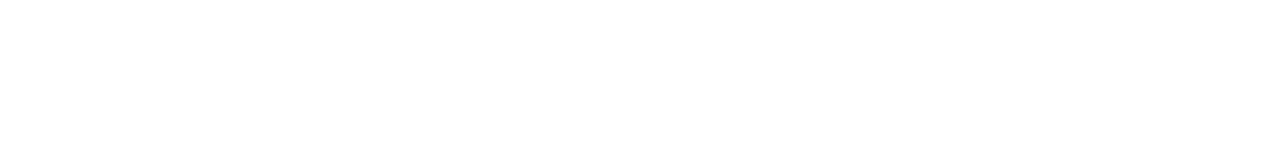
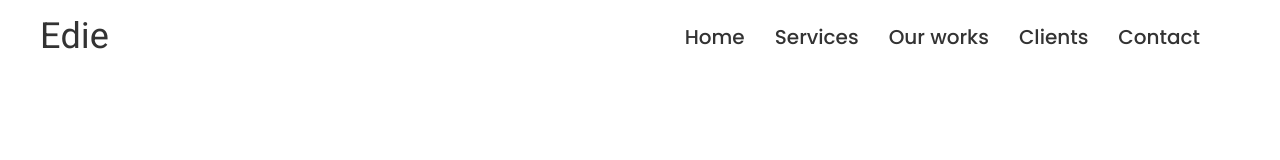
Before and after one commit to Ahammad204/Edie_homepage, a plain HTML site: page index.html in a window 1280 px wide. Drawn offline with Linux system fonts and the light colour scheme.

Commit message:
design navbar

```diff
--- /dev/null
+++ b/css/banner.css
@@ -0,0 +1,27 @@
+/* Header section styling */
+
+/* Navbar style */
+.navbar {
+  display: flex;
+  justify-content: space-between;
+  align-items: center;
+}
+
+.logo-title {
+  font-family: Heebo;
+  font-size: 36px;
+  font-weight: 400;
+}
+
+.nav-options {
+  display: flex;
+  gap: 30px;
+  margin-right: 40px;
+}
+.nav-option {
+  cursor: pointer;
+  font-family: Poppins;
+  font-size: 20px;
+  font-weight: 500;
+
+}
--- a/css/root.css
+++ b/css/root.css
@@ -1,5 +1,5 @@
 
-@import url('https://fonts.googleapis.com/css2?family=Poppins:ital,wght@0,100;0,200;0,300;0,400;0,500;0,600;0,700;0,800;0,900;1,100;1,200;1,300;1,400;1,500;1,600;1,700;1,800;1,900&display=swap');
+@import url('https://fonts.googleapis.com/css2?family=Heebo:wght@100..900&family=Poppins:ital,wght@0,100;0,200;0,300;0,400;0,500;0,600;0,700;0,800;0,900;1,100;1,200;1,300;1,400;1,500;1,600;1,700;1,800;1,900&display=swap');
 
 
 :root {
@@ -10,7 +10,7 @@
 * {
   padding: 0;
   margin: 0;
-  font-family: "Poppins", sans-serif;
+  font-family: "Poppins","Heebo", sans-serif;
 }
 
 body{
--- a/index.html
+++ b/index.html
@@ -11,8 +11,29 @@
     <title>Edie homepage</title>
     <link rel="shortcut icon" href="./images/man.png" type="image/x-icon">
     <link rel="stylesheet" href="./css/root.css">
+    <link rel="stylesheet" href="./css/banner.css">
   </head>
-  <body>
+  <body >
+
+    <!-- Header section -->
+     <header class="container">
+
+      <!-- Navbar -->
+        <nav class="navbar">
+
+          <div class="logo">
+            <h1 class="logo-title">Edie</h1>
+          </div>
+          <div class="nav-options">
+            <span class="nav-option">Home</span>
+            <span class="nav-option">Services</span>
+            <span class="nav-option">Our works</span>
+            <span class="nav-option">Clients</span>
+            <span class="nav-option">Contact</span>
+          </div>
+
+        </nav>
+     </header>
 
   </body>
 </html>
```
